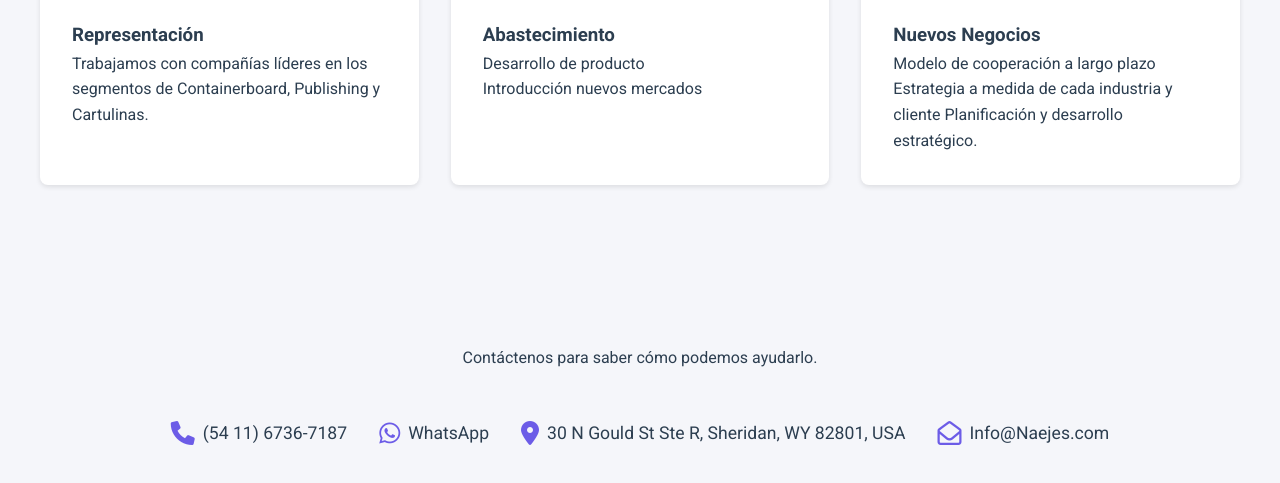
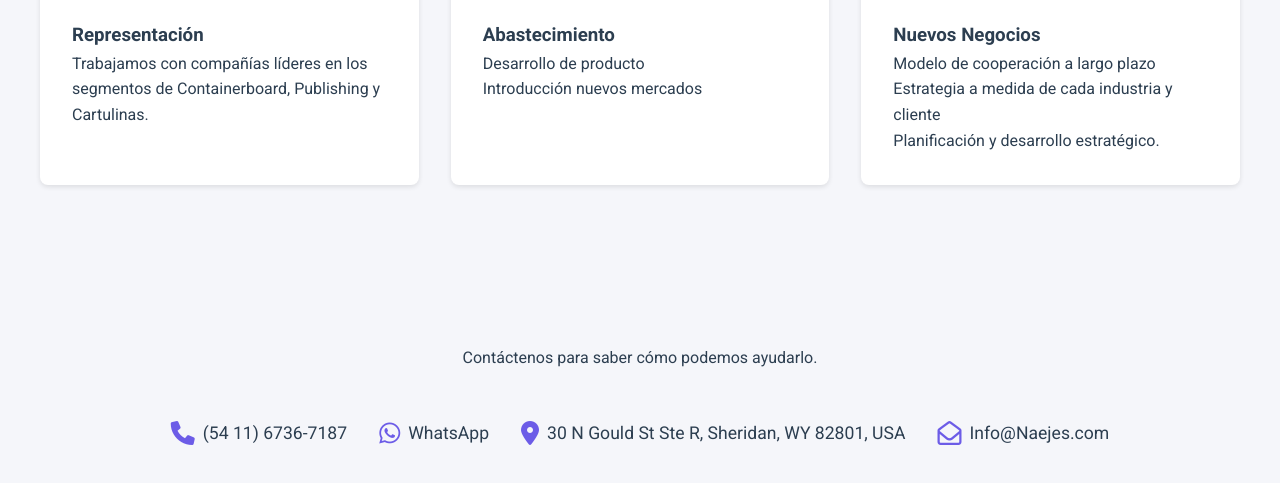
Before and after one commit to SoporteNaejes/Pagina, a plain HTML site: page index.html in a window 1280 px wide. Shown: the part 1214-1697 px from the top of the page. Drawn offline with Linux system fonts and the light colour scheme.

Commit message:
Update index.html

```diff
--- a/index.html
+++ b/index.html
@@ -46,7 +46,7 @@
         }
 
         .logo img {
-            height: 50px;
+            height: 80px; /* MODIFICADO: Cambiado de 50px a 80px */
             width: auto;
         }
 
@@ -274,10 +274,11 @@
                 <div class="service-card">
                     <img src="cuatro.jpg" alt="Algo">
                     <h3>Nuevos Negocios</h3>
-                    <p>Modelo de cooperación a largo plazo Estrategia a medida de cada industria y cliente
-Planificación y desarrollo estratégico.</p>
+                    <p>Modelo de cooperación a largo plazo</p>
+                    <p>Estrategia a medida de cada industria y cliente</p>
+                    <p>Planificación y desarrollo estratégico.</p>
                 </div>
-            </div>
+                </div>
         </div>
     </section>
 
```
